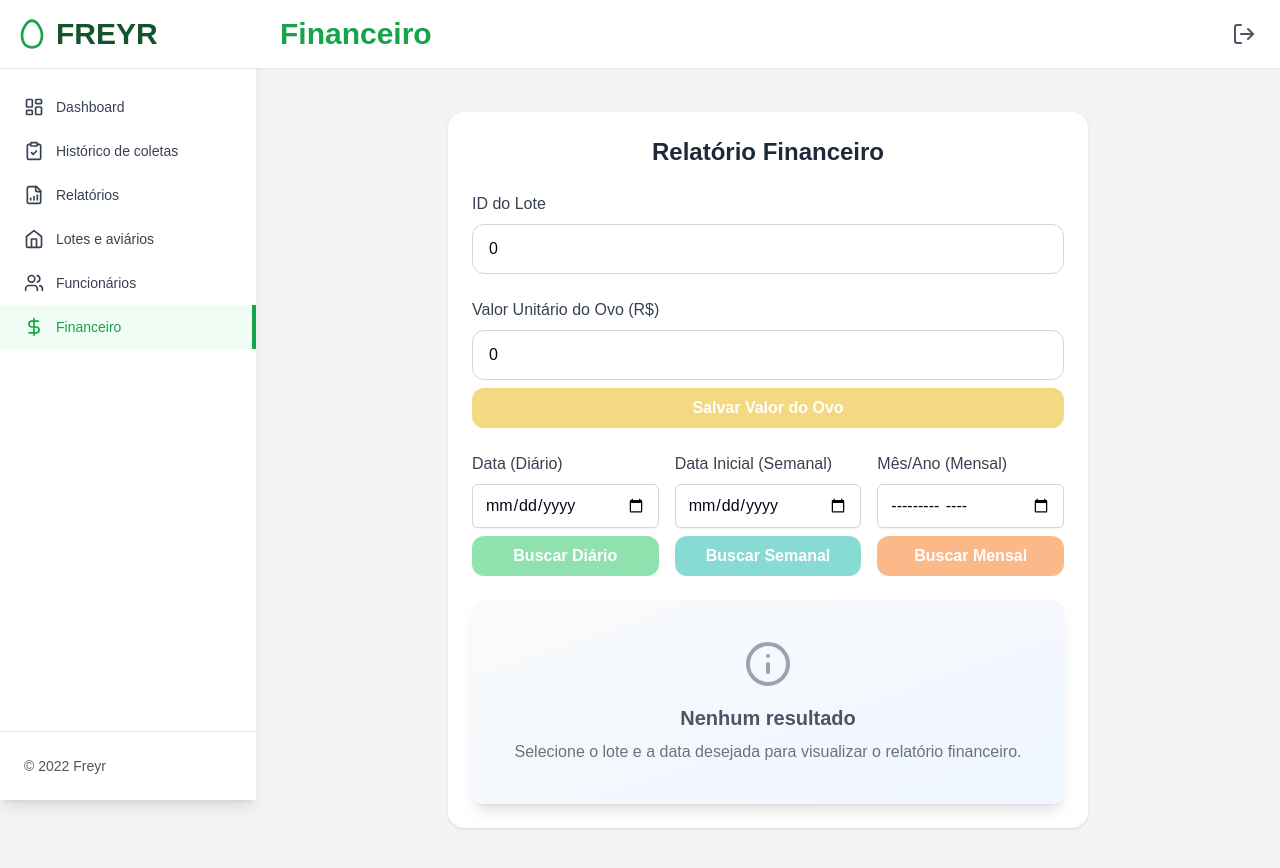
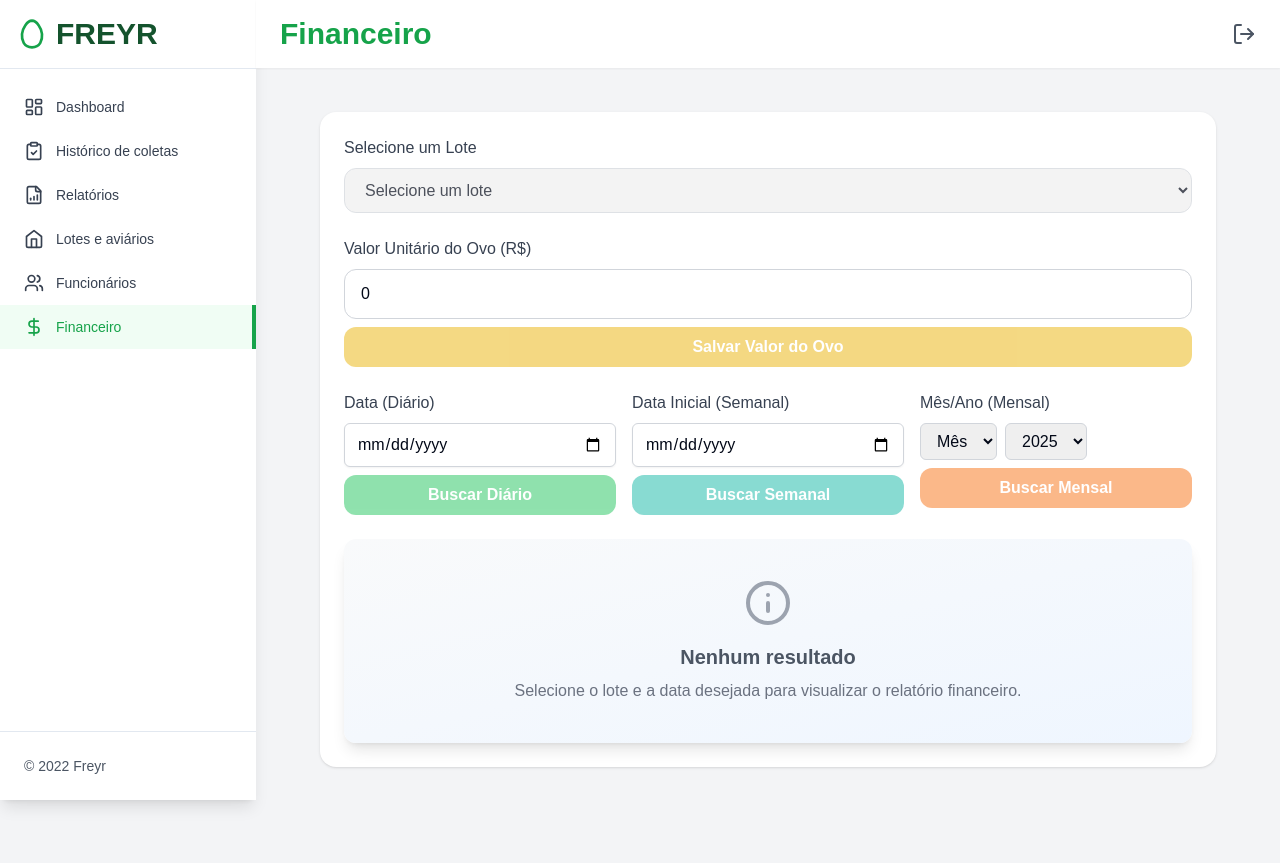
Before and after one commit to AviApp-org/FrontDesktop, a React (Vite) app: page /financial in a window 1280 px wide. Shown: the top 868 px of the page. Built offline with nearby package versions, Linux system fonts and the light colour scheme; sample sign-in values are in the browser's storage.

Commit message:
tela de financia tudo lindo100%

```diff
--- a/src/hooks/useFinancial.ts
+++ b/src/hooks/useFinancial.ts
@@ -1,86 +1,64 @@
-import { useState } from 'react';
-import axios from '../config/axios';
 import api from '../config/axios';
 
-interface FinancialDetails {
-  hatchableTotal: number;
-  marketTotal: number;
-  total: number;
+export interface EggValueData {
+  egg: string;
+  value: number;
+  batchId: number;
+  id?: number;
+  timeStamp?: string;
 }
 
-export const useFinancial = () => {
-  const [loading, setLoading] = useState(false);
-  const [data, setData] = useState<FinancialDetails | null>(null);
-  const [error, setError] = useState<string | null>(null);
+const financialHook = {
+  saveEggValue: async (eggValue: EggValueData) => {
+    try {
+      const response = await api.post('/api/egg-value', eggValue);
+      return response.data;
+    } catch (e) {
+      console.error('Erro ao salvar valor do ovo:', e);
+      throw new Error('Erro ao salvar valor do ovo!');
+    }
+  },
 
-  // Salvar valor do ovo
-  const saveEggValue = async (eggValue: number) => {
-    setLoading(true);
-    setError(null);
+  getDailyFinancial: async (batchId: number, date: string) => {
     try {
-      await api.post('/egg-value', { value: eggValue });
-      return true;
-    } catch (err) {
-      setError('Erro ao salvar valor do ovo!');
-      return false;
-    } finally {
-      setLoading(false);
+      const response = await api.get(`/api/financial-details/${batchId}/${date}`);
+      return response.data;
+    } catch (e) {
+      console.error('Erro ao buscar relatório diário:', e);
+      throw new Error('Erro ao buscar relatório diário!');
     }
-  };
+  },
 
-  // Buscar relatório diário
-  const fetchDaily = async (batchId: number, date: string) => {
-    setLoading(true);
-    setError(null);
+  getWeeklyFinancial: async (batchId: number, startDate: string) => {
     try {
-      const res = await api.get(`/financial-details/${batchId}/${date}`);
-      setData(res.data);
-    } catch (err) {
-      setError('Erro ao buscar relatório diário!');
-      setData(null);
-    } finally {
-      setLoading(false);
+      const response = await api.get(`/api/financial-details/${batchId}/weekly/${startDate}`);
+      return response.data;
+    } catch (e) {
+      console.error('Erro ao buscar relatório semanal:', e);
+      throw new Error('Erro ao buscar relatório semanal!');
     }
-  };
+  },
 
-  // Buscar relatório semanal
-  const fetchWeekly = async (batchId: number, startDate: string) => {
-    setLoading(true);
-    setError(null);
+  getMonthlyFinancial: async (batchId: number, yearMonth: string) => {
     try {
-      const res = await api.get(`/financial-details/${batchId}/weekly/${startDate}`);
-      setData(res.data);
-    } catch (err) {
-      setError('Erro ao buscar relatório semanal!');
-      setData(null);
-    } finally {
-      setLoading(false);
+      const response = await api.get(`/api/financial-details/${batchId}/monthly/${yearMonth}`);
+      return response.data;
+    } catch (e) {
+      console.error('Erro ao buscar relatório mensal:', e);
+      throw new Error('Erro ao buscar relatório mensal!');
     }
-  };
+  },
 
-  // Buscar relatório mensal
-  const fetchMonthly = async (batchId: number, yearMonth: string) => {
-    setLoading(true);
-    setError(null);
-    try {
-      const res = await api.get(`/financial-details/${batchId}/monthly/${yearMonth}`);
-      setData(res.data);
-    } catch (err) {
-      setError('Erro ao buscar relatório mensal!');
-      setData(null);
-    } finally {
-      setLoading(false);
-    }
-  };
+getLastEggValue: async (batchId: number) => {
+  try {
+    const response = await api.get(`/api/egg-value/last/batch/${batchId}`);
+    return response.data as EggValueData;
+  } catch (e) {
+    console.error('Erro ao buscar último valor do ovo:', e);
+    throw new Error('Erro ao buscar último valor do ovo!');
+  }
+},
 
-  return {
-    loading,
-    data,
-    error,
-    saveEggValue,
-    fetchDaily,
-    fetchWeekly,
-    fetchMonthly,
-    setData,
-  };
 };
+
+export default financialHook;
--- a/src/pages/Financial.tsx
+++ b/src/pages/Financial.tsx
@@ -1,33 +1,117 @@
-import React, { useState } from 'react';
-import { useFinancial } from '../hooks/useFinancial';
-import { useAuthContext } from '../contexts/AuthContext';
+import React, { useState, useEffect } from 'react';
 import FinancialTemplate from '../templates/Financial';
-import axios from '../config/axios';
 import { toast } from 'react-toastify';
-import api from '../config/axios';
+import batchHook from '../hooks/useBatch';
+import financialHook from '../hooks/useFinancial';
+import { BatchData } from '../@types/BatchData';
+import { useFarm } from '../contexts/FarmContext';
 
 const Financial: React.FC = () => {
-  const { user } = useAuthContext();
-  const [batchId, setBatchId] = useState<number>(0);
+  const { farmId } = useFarm();
+  const [batches, setBatches] = useState<BatchData[]>([]);
+  const [selectedBatch, setSelectedBatch] = useState<BatchData | null>(null);
   const [date, setDate] = useState<string>('');
   const [weekStart, setWeekStart] = useState<string>('');
   const [monthYear, setMonthYear] = useState<string>('');
   const [eggValue, setEggValue] = useState<number>(0);
-  const { loading, data, fetchDaily, fetchWeekly, fetchMonthly } = useFinancial();
+  const [loading, setLoading] = useState(false);
+  const [data, setData] = useState<any>(null);
 
-  const onSaveEggValue = async () => {
+  useEffect(() => {
+    const fetchBatches = async () => {
+      if (!farmId) return;
+      try {
+        const batchesData = await batchHook.getBatchByFarm(farmId);
+        setBatches(batchesData);
+      } catch (err) {
+        toast.error('Erro ao carregar lotes');
+      }
+    };
+    fetchBatches();
+  }, [farmId]);
+
+const onSaveEggValue = async () => {
+  setLoading(true);
+  try {
+    if (!selectedBatch) {
+      toast.error('Selecione um lote antes de salvar o valor do ovo!');
+      return;
+    }
+    const eggValueData = {
+      egg: 'CLEAN',
+      value: eggValue,
+      batchId: selectedBatch.id
+    };
+    await financialHook.saveEggValue(eggValueData);
+    toast.success('Valor do ovo salvo com sucesso!');
+  } catch (error: any) {
+    toast.error(error.message || 'Erro ao salvar valor do ovo!');
+  } finally {
+    setLoading(false);
+  }
+};
+  const handleFetchDaily = async () => {
+    if (!selectedBatch) return;
+    setLoading(true);
     try {
-      await api.post('/egg-value', { value: eggValue });
-      toast.success('Valor do ovo salvo com sucesso!');
-    } catch (error) {
-      toast.error('Erro ao salvar valor do ovo!');
+      const result = await financialHook.getDailyFinancial(selectedBatch.id, date);
+      setData(result);
+    } catch (error: any) {
+      toast.error(error.message || 'Erro ao buscar relatório diário!');
+      setData(null);
+    } finally {
+      setLoading(false);
     }
   };
 
+  const handleFetchWeekly = async () => {
+    if (!selectedBatch) return;
+    setLoading(true);
+    try {
+      const result = await financialHook.getWeeklyFinancial(selectedBatch.id, weekStart);
+      setData(result);
+    } catch (error: any) {
+      toast.error(error.message || 'Erro ao buscar relatório semanal!');
+      setData(null);
+    } finally {
+      setLoading(false);
+    }
+  };
+
+  const handleFetchMonthly = async () => {
+    if (!selectedBatch) return;
+    setLoading(true);
+    try {
+      const result = await financialHook.getMonthlyFinancial(selectedBatch.id, monthYear);
+      setData(result);
+    } catch (error: any) {
+      toast.error(error.message || 'Erro ao buscar relatório mensal!');
+      setData(null);
+    } finally {
+      setLoading(false);
+    }
+  };
+
+useEffect(() => {
+  const fetchLastEggValue = async () => {
+    if (!selectedBatch) return;
+    try {
+      const lastEggValue = await financialHook.getLastEggValue(selectedBatch.id);
+      if (lastEggValue && typeof lastEggValue.value === 'number') {
+        setEggValue(lastEggValue.value);
+      }
+    } catch (error) {
+      toast.error('Erro ao carregar último valor do ovo!');
+    }
+  };
+  fetchLastEggValue();
+}, [selectedBatch]);
+
   return (
     <FinancialTemplate
-      batchId={batchId}
-      setBatchId={setBatchId}
+      batches={batches}
+      selectedBatch={selectedBatch}
+      setSelectedBatch={setSelectedBatch}
       date={date}
       setDate={setDate}
       weekStart={weekStart}
@@ -39,9 +123,9 @@ const Financial: React.FC = () => {
       onSaveEggValue={onSaveEggValue}
       loading={loading}
       data={data}
-      onFetchDaily={() => fetchDaily(batchId, date)}
-      onFetchWeekly={() => fetchWeekly(batchId, weekStart)}
-      onFetchMonthly={() => fetchMonthly(batchId, monthYear)}
+      onFetchDaily={handleFetchDaily}
+      onFetchWeekly={handleFetchWeekly}
+      onFetchMonthly={handleFetchMonthly}
     />
   );
 };
--- a/src/templates/Financial/index.tsx
+++ b/src/templates/Financial/index.tsx
@@ -1,8 +1,11 @@
 import { Info } from 'lucide-react';
+import { BatchData } from '@/@types/BatchData';
+import React, { useState } from 'react';
 
 interface FinancialTemplateProps {
-  batchId: number;
-  setBatchId: (id: number) => void;
+  batches: BatchData[];
+  selectedBatch: BatchData | null;
+  setSelectedBatch: (batch: BatchData | null) => void;
   date: string;
   setDate: (date: string) => void;
   weekStart: string;
@@ -20,8 +23,9 @@ interface FinancialTemplateProps {
 }
 
 export default function FinancialTemplate({
-  batchId,
-  setBatchId,
+  batches,
+  selectedBatch,
+  setSelectedBatch,
   date,
   setDate,
   weekStart,
@@ -37,21 +41,44 @@ export default function FinancialTemplate({
   onFetchWeekly,
   onFetchMonthly,
 }: FinancialTemplateProps) {
+  // Estados locais para mês e ano
+  const currentYear = new Date().getFullYear();
+  const [selectedMonth, setSelectedMonth] = useState(monthYear.split('-')[1] || '');
+  const [selectedYear, setSelectedYear] = useState(monthYear.split('-')[0] || String(currentYear));
+
+  // Atualiza o estado global monthYear ao trocar mês ou ano
+  const handleMonthChange = (month: string) => {
+    setSelectedMonth(month);
+    if (selectedYear && month) setMonthYear(`${selectedYear}-${month}`);
+  };
+
+  const handleYearChange = (year: string) => {
+    setSelectedYear(year);
+    if (year && selectedMonth) setMonthYear(`${year}-${selectedMonth}`);
+  };
+
   return (
-    <div className="mx-auto p-4 max-w-2xl">
+    <div className="mx-auto p-4">
       <div className="bg-white rounded-2xl p-6 mb-8 shadow">
-        <h2 className="text-2xl font-bold text-gray-800 mb-6 text-center">Relatório Financeiro</h2>
         <div className="grid grid-cols-1 gap-6 mb-6">
           <div>
-            <label className="block text-gray-700 font-medium mb-2">ID do Lote</label>
-            <input
-              type="number"
-              value={batchId}
-              onChange={e => setBatchId(Number(e.target.value))}
+            <label className="block text-gray-700 font-medium mb-2">Selecione um Lote</label>
+            <select
+              value={selectedBatch?.id?.toString() || ''}
+              onChange={e => {
+                const batch = batches.find(b => b.id === parseInt(e.target.value)) || null;
+                setSelectedBatch(batch);
+              }}
               className="w-full px-4 py-3 border border-gray-300 rounded-xl focus:ring-2 focus:ring-green-500 focus:border-transparent transition"
-              placeholder="Digite o ID do lote"
-              min={1}
-            />
+              disabled={loading || batches.length === 0}
+            >
+              <option value="">Selecione um lote</option>
+              {batches.map(batch => (
+                <option key={batch.id} value={batch.id}>
+                  {batch.name}
+                </option>
+              ))}
+            </select>
           </div>
           <div>
             <label className="block text-gray-700 font-medium mb-2">Valor Unitário do Ovo (R$)</label>
@@ -63,6 +90,7 @@ export default function FinancialTemplate({
               placeholder="Digite o valor do ovo"
               min={0}
               step="0.01"
+              disabled={loading}
             />
             <button
               onClick={onSaveEggValue}
@@ -81,10 +109,11 @@ export default function FinancialTemplate({
               value={date}
               onChange={e => setDate(e.target.value)}
               className="w-full px-3 py-2 border border-gray-300 rounded-md shadow-sm focus:outline-none focus:ring-2 focus:ring-green-500"
+              disabled={loading}
             />
             <button
               onClick={onFetchDaily}
-              disabled={loading || !date || !batchId}
+              disabled={loading || !date || !selectedBatch}
               className="mt-2 w-full bg-green-500 hover:bg-green-600 text-white font-semibold py-2 px-4 rounded-xl transition disabled:opacity-50"
             >
               Buscar Diário
@@ -97,10 +126,11 @@ export default function FinancialTemplate({
               value={weekStart}
               onChange={e => setWeekStart(e.target.value)}
               className="w-full px-3 py-2 border border-gray-300 rounded-md shadow-sm focus:outline-none focus:ring-2 focus:ring-teal-500"
+              disabled={loading}
             />
             <button
               onClick={onFetchWeekly}
-              disabled={loading || !weekStart || !batchId}
+              disabled={loading || !weekStart || !selectedBatch}
               className="mt-2 w-full bg-teal-500 hover:bg-teal-600 text-white font-semibold py-2 px-4 rounded-xl transition disabled:opacity-50"
             >
               Buscar Semanal
@@ -108,15 +138,35 @@ export default function FinancialTemplate({
           </div>
           <div>
             <label className="block text-gray-700 font-medium mb-2">Mês/Ano (Mensal)</label>
-            <input
-              type="month"
-              value={monthYear}
-              onChange={e => setMonthYear(e.target.value)}
-              className="w-full px-3 py-2 border border-gray-300 rounded-md shadow-sm focus:outline-none focus:ring-2 focus:ring-orange-500"
-            />
+            <div className="flex gap-2">
+              <select
+                value={selectedMonth}
+                onChange={e => handleMonthChange(e.target.value)}
+                className="px-3 py-2 border border-gray-300 rounded-md"
+                disabled={loading}
+              >
+                <option value="">Mês</option>
+                {Array.from({ length: 12 }, (_, i) => {
+                  const month = String(i + 1).padStart(2, '0');
+                  return <option key={month} value={month}>{month}</option>;
+                })}
+              </select>
+              <select
+                value={selectedYear}
+                onChange={e => handleYearChange(e.target.value)}
+                className="px-3 py-2 border border-gray-300 rounded-md"
+                disabled={loading}
+              >
+                <option value="">Ano</option>
+                {Array.from({ length: 10 }, (_, i) => {
+                  const year = currentYear - i;
+                  return <option key={year} value={year}>{year}</option>;
+                })}
+              </select>
+            </div>
             <button
               onClick={onFetchMonthly}
-              disabled={loading || !monthYear || !batchId}
+              disabled={loading || !monthYear || !selectedBatch}
               className="mt-2 w-full bg-orange-500 hover:bg-orange-600 text-white font-semibold py-2 px-4 rounded-xl transition disabled:opacity-50"
             >
               Buscar Mensal
```
